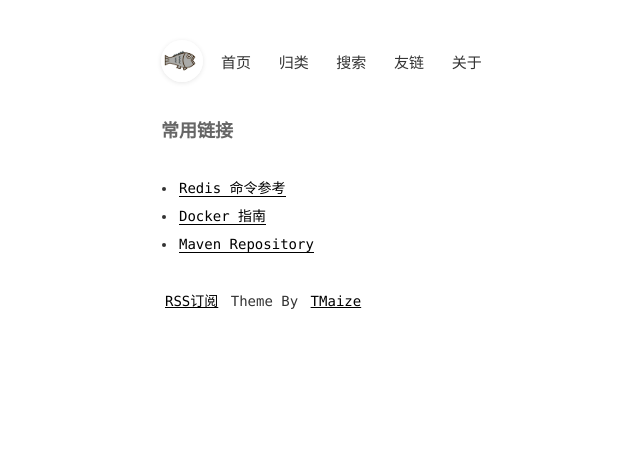
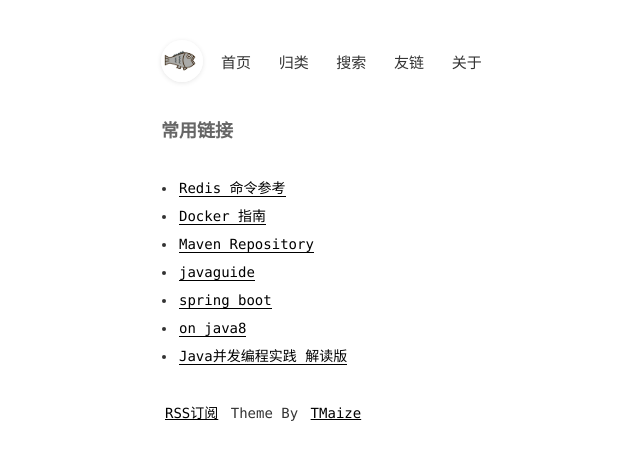
Before and after one commit to qazxu/qazxu.github.io, a Jekyll site: the page built from pages/about.md, in a window 1280 px wide. Shown: the top 460 px of the page, without its empty margins (153-793 px from the left). Built offline with Jekyll 4.4.1, drawn with Linux system fonts in a browser that asks for light colours.

Commit message:
Update about.md
添加链接

```diff
--- a/pages/about.md
+++ b/pages/about.md
@@ -6,3 +6,8 @@ title: 常用链接
 - [Redis 命令参考](http://redisdoc.com/index.html)
 - [Docker 指南](https://www.widuu.com/docker/userguide/usingdocker.html)
 - [Maven Repository](http://mvnrepository.com/)
+
+- [javaguide](https://snailclimb.gitee.io/javaguide/#/?id=java)
+- [spring boot](https://snailclimb.gitee.io/springboot-guide/#/?id=%E9%87%8D%E8%A6%81%E7%9F%A5%E8%AF%86%E7%82%B9)
+- [on java8](https://lingcoder.github.io/OnJava8/#/sidebar)
+- [Java并发编程实践 解读版](https://hzy38324.gitbooks.io/java-concurrency-in-practice/content/)
```
